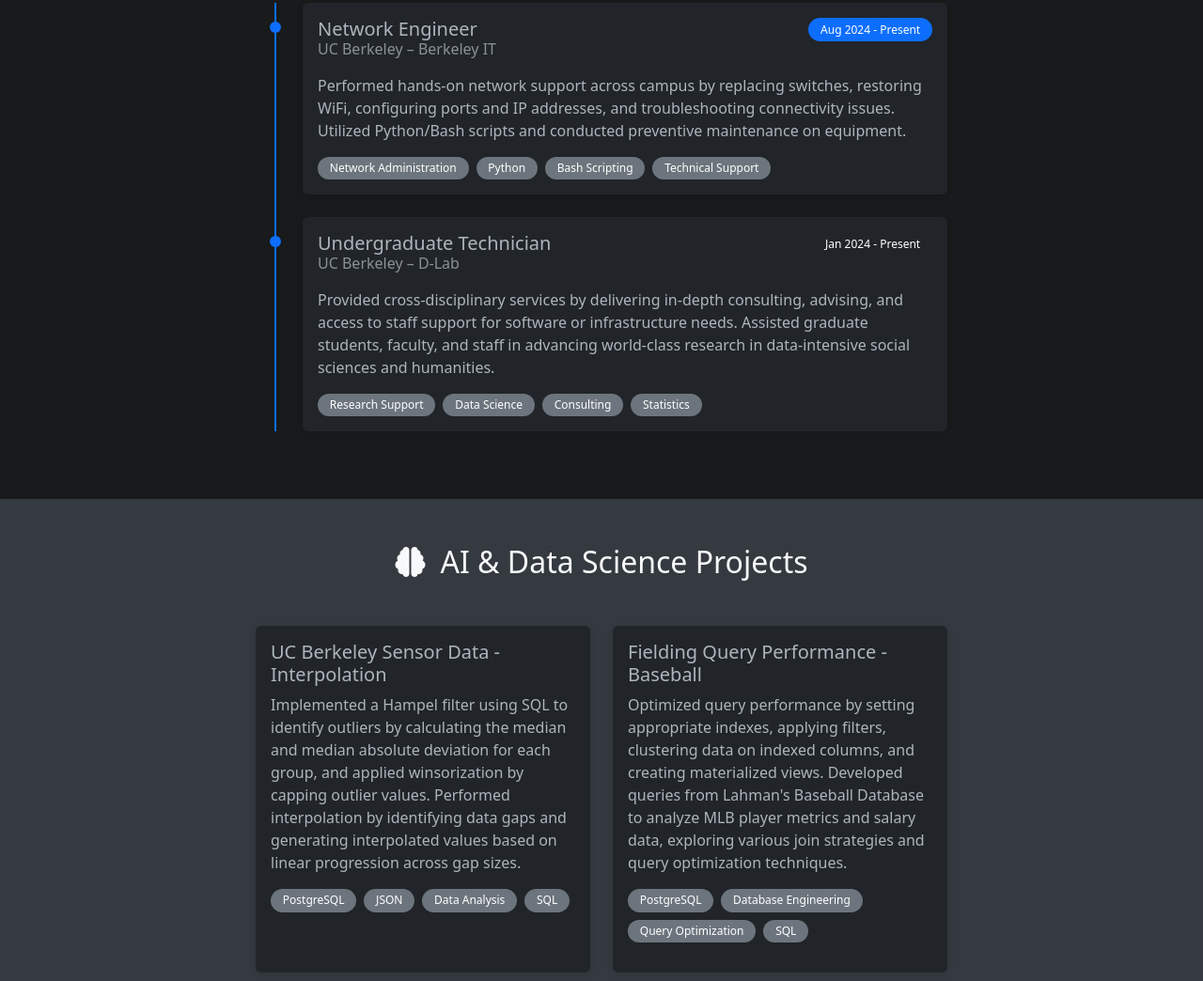
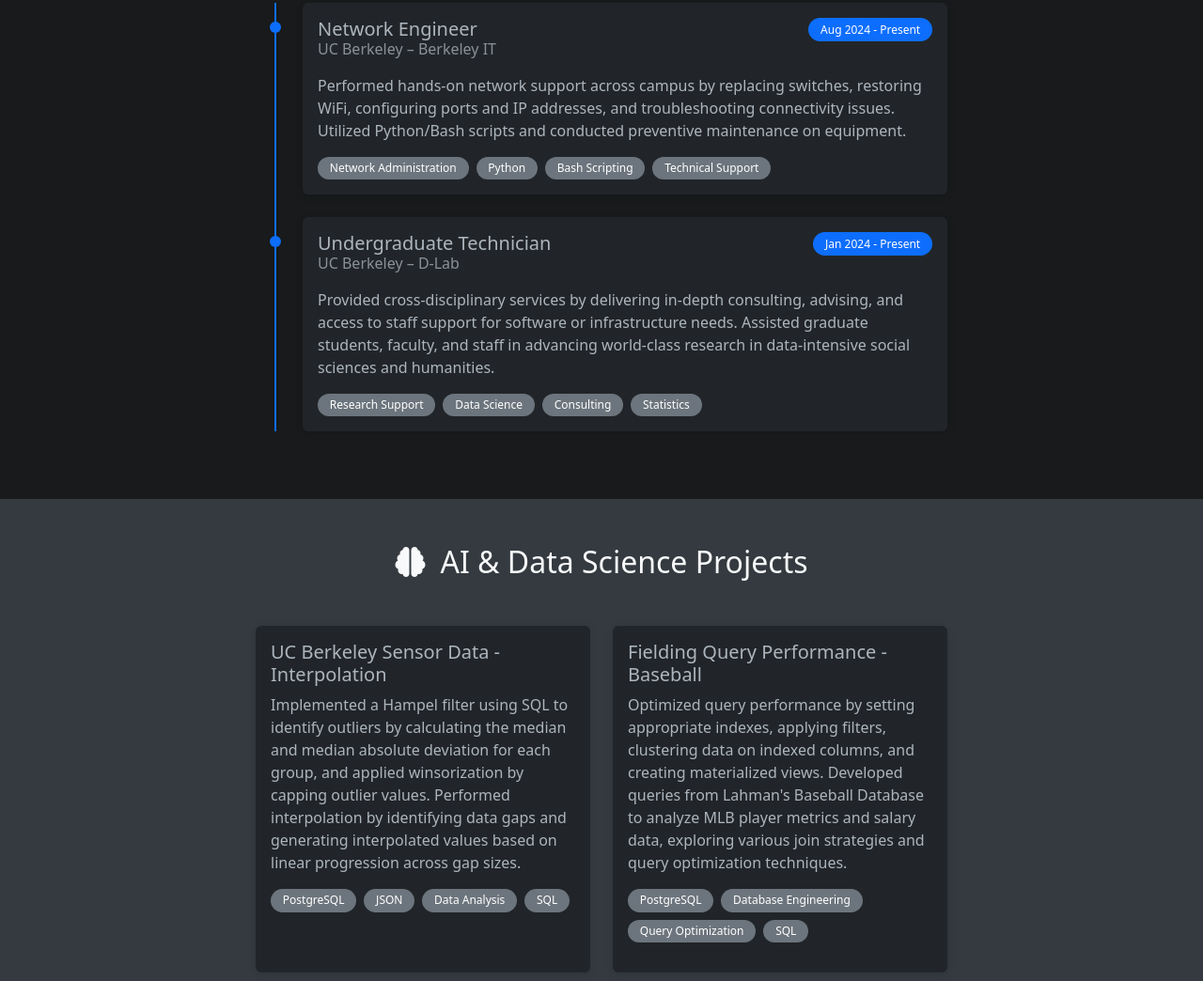
Before and after one commit to johnmgarcia/johnmgarcia.github.io, a plain HTML site: page index.html in a window 1280 px wide. Shown: the part 1059-2103 px from the top of the page at 94% size. Drawn offline with nearby package versions, Linux system fonts and the light colour scheme.

Commit message:
Change D-Lab position badge to blue (bg-primary)
- Updated 'Jan 2024 - Present' badge from bg-outline-secondary to bg-primary
- Now matches the Network Engineer badge styling for consistency

```diff
--- a/index.html
+++ b/index.html
@@ -202,7 +202,7 @@
                                             <h5 class="card-title mb-1">Undergraduate Technician</h5>
                                             <h6 class="card-subtitle text-muted">UC Berkeley – D-Lab</h6>
                                         </div>
-                                        <span class="badge bg-outline-secondary">Jan 2024 - Present</span>
+                                        <span class="badge bg-primary">Jan 2024 - Present</span>
                                     </div>
                                     <p class="card-text mb-3">
                                         Provided cross-disciplinary services by delivering in-depth consulting,
```
